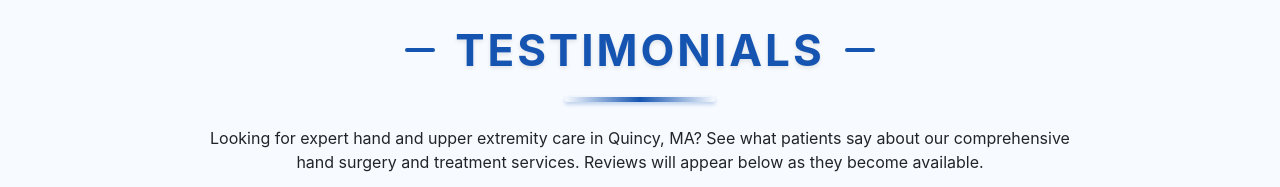
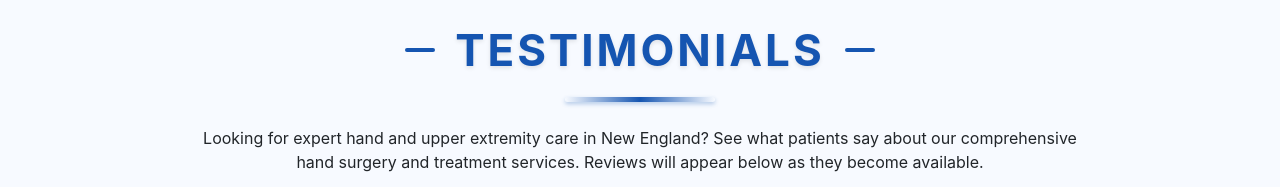
Before and after one commit to JodyFinch/handne, a plain HTML site: page index.html in a window 1280 px wide. Shown: the part 7280-7467 px from the top of the page. Drawn offline with nearby package versions, Linux system fonts and the light colour scheme.

Commit message:
Add files via upload

```diff
--- a/index.html
+++ b/index.html
@@ -1062,7 +1062,7 @@
       </div>
       <div class="row">
         <div class="col-md-9 m-auto">
-          <p class="mb-3 text-center">Looking for expert hand and upper extremity care in Quincy, MA? See what patients say about our comprehensive hand surgery and treatment services. Reviews will appear below as they become available.</p>
+          <p class="mb-3 text-center">Looking for expert hand and upper extremity care in New England? See what patients say about our comprehensive hand surgery and treatment services. Reviews will appear below as they become available.</p>
         </div>
       </div>
       <div class="row">
```
